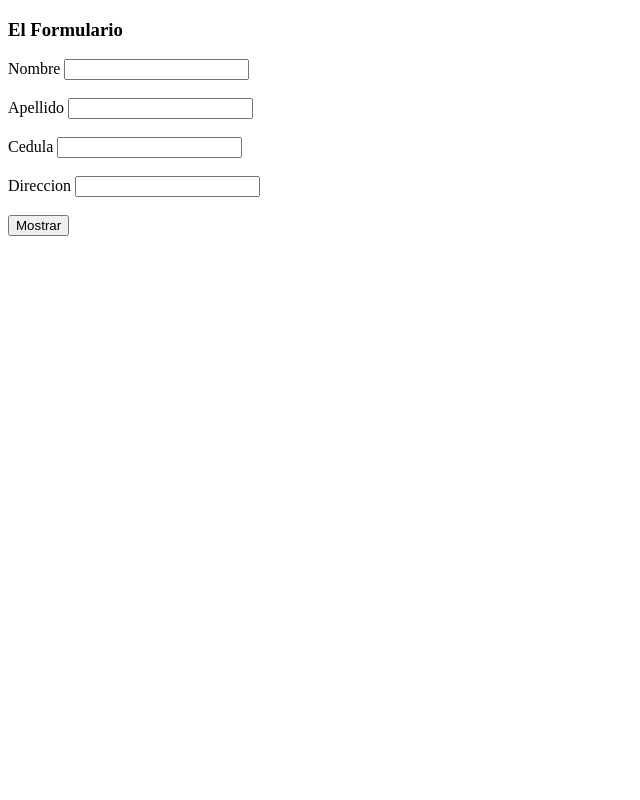
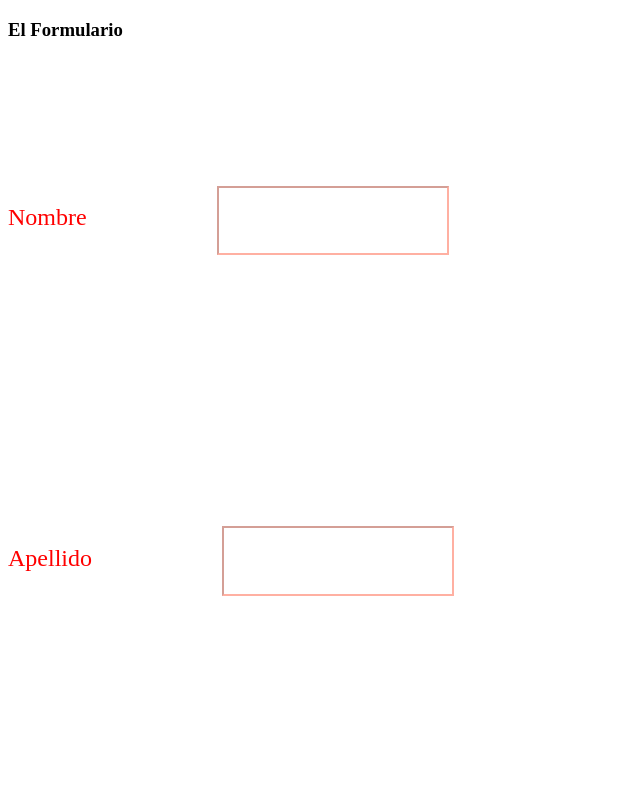
Before and after one commit to Abel731/javascript-controles, a plain HTML site: page index.html in a window 1280 px wide. Shown: the top 800 px of the page, without its empty margins (0-640 px from the left). Drawn offline with Linux system fonts and the light colour scheme.

Commit message:
cambios del codigo

```diff
--- /dev/null
+++ b/css/estilos.css
@@ -0,0 +1,11 @@
+input{
+    padding: 2%;
+    border-color: rgba(255, 99, 71, 0.5);
+    margin: 10%;
+    color: green;
+}
+
+label{
+    color:red;
+    font-size: x-large;
+}
--- a/index.html
+++ b/index.html
@@ -4,6 +4,7 @@
     <meta charset="UTF-8">
     <meta name="viewport" content="width=device-width, initial-scale=1.0">
     <title>Formulario</title>
+    <link rel="stylesheet" href="css/estilos.css">
 </head>
 <body>
 
```
